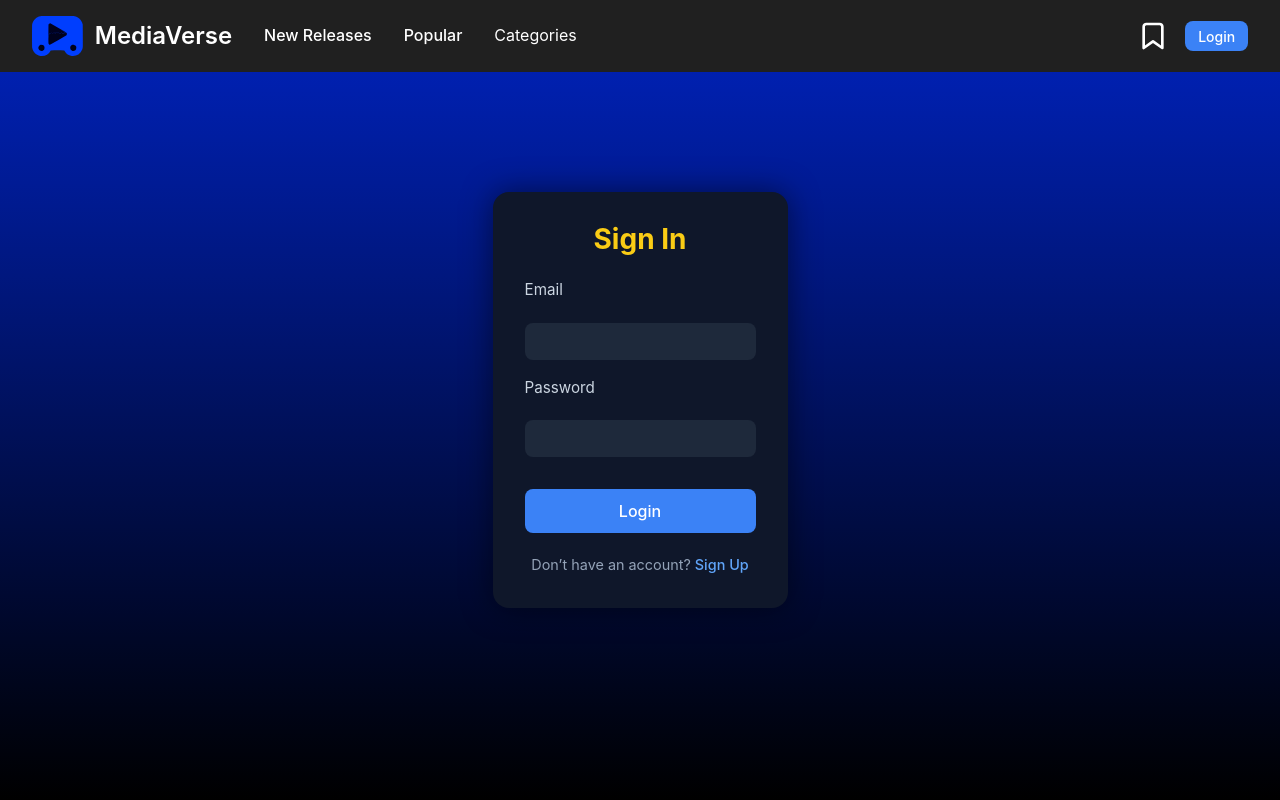
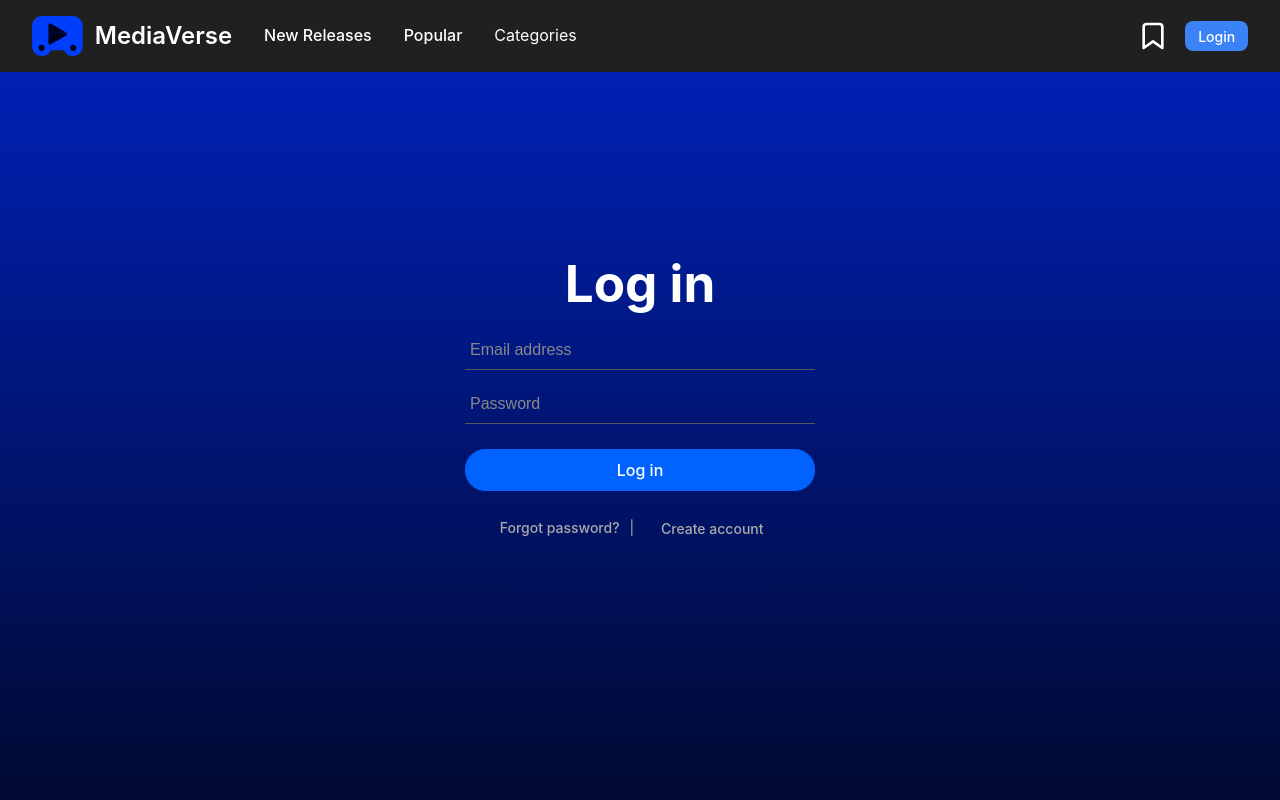
Before and after one commit to Erdaulet12/MediaVerse, a React (Vite) app in the folder MEDIAVERSE/: page /auth in a window 1280 px wide. Shown: the top 800 px of the page. Built offline with nearby package versions, Linux system fonts and the light colour scheme.

Commit message:
2-2 finale

```diff
--- a/MEDIAVERSE/src/App.jsx
+++ b/MEDIAVERSE/src/App.jsx
@@ -12,7 +12,6 @@ import AllNews from "./pages/AllNews";
 import BrowseAll from "./pages/BrowseAll";
 import AnimeWatch from "./pages/AnimeWatch";
 import Auth from "./pages/Auth";
-import Register from "./pages/Register";
 import "./assets/css/App.css";
 
 const App = () => {
@@ -34,7 +33,6 @@ const App = () => {
             <Route path="/privacy" element={<Privacy />} />
             <Route path="/about" element={<About />} />
             <Route path="/auth" element={<Auth />} />
-            <Route path="/register" element={<Register />} />
           </Routes>
         </div>
         <Footer />
--- a/MEDIAVERSE/src/assets/css/Auth.css
+++ b/MEDIAVERSE/src/assets/css/Auth.css
@@ -1,103 +1,92 @@
-/* src/assets/css/Auth.css */
-
-.auth-page {
+.auth-container {
+    color: #fff;
+    min-height: 100vh;
     display: flex;
     flex-direction: column;
-    min-height: 100vh;
-    background: linear-gradient(to bottom, #0023c1, #000000);
-}
-
-.auth-content {
-    flex: 1;
-    display: flex;
     justify-content: center;
     align-items: center;
-    padding: 2rem 1rem;
-}
-
-.auth-container {
-    max-width: 420px;
-    background: #0f172a;
-    border-radius: 1rem;
-    padding: 2rem;
-    box-shadow: 0 0 30px rgba(0, 0, 0, 0.5);
-    color: #f9fafb;
-    font-family: 'Inter', sans-serif;
-}
-
-.auth-container h1 {
-    font-size: 1.75rem;
-    color: #facc15;
-    margin-bottom: 1.5rem;
-    text-align: center;
+    padding: 20px;
 }
 
 .auth-form {
     display: flex;
     flex-direction: column;
-    gap: 1rem;
-}
-
-.auth-form label {
-    font-size: 0.95rem;
-    margin-bottom: 0.25rem;
-    color: #cbd5e1;
+    gap: 15px;
+    width: 100%;
+    max-width: 350px;
+    margin-top: 20px;
 }
 
 .auth-form input {
-    padding: 0.6rem 0.75rem;
-    font-size: 1rem;
+    background: transparent;
     border: none;
-    border-radius: 0.5rem;
-    background-color: #1e293b;
-    color: #f1f5f9;
+    border-bottom: 1px solid #585858;
+    color: white;
+    padding: 10px 5px;
+    font-size: 16px;
     outline: none;
-    transition: background 0.3s;
 }
 
-.auth-form input:focus {
-    background-color: #334155;
+.auth-form input::placeholder {
+    color: #888;
 }
 
-.auth-button {
-    margin-top: 1rem;
-    padding: 0.75rem;
-    font-size: 1rem;
-    background-color: #3b82f6;
+.auth-form button {
+    background-color: #0062ff;
     color: white;
-    border: none;
-    border-radius: 0.5rem;
+    padding: 10px;
+    border: 1px solid #0062ff;
+    border-radius: 20px;
     cursor: pointer;
-    transition: background 0.3s;
+    font-size: 16px;
+    margin-top: 10px;
+    transition: background-color 0.3s;
 }
 
-.auth-button:hover {
-    background-color: #2563eb;
+.auth-form button:hover {
+    background-color: #002aff;
 }
 
-.auth-footer {
-    margin-top: 1.25rem;
+.auth-links {
+    margin-top: 20px;
+    font-size: 14px;
+    color: #aaa;
+    display: flex;
+    flex-wrap: wrap;
+    gap: 10px;
+    justify-content: center;
+    align-items: center;
     text-align: center;
-    font-size: 0.9rem;
-    color: #94a3b8;
 }
 
-.auth-footer a {
-    color: #60a5fa;
+.auth-links a,
+.auth-links button {
+    color: #aaa;
     text-decoration: none;
+    background: none;
+    border: none;
+    cursor: pointer;
+    font-size: 14px;
 }
 
-.auth-footer a:hover {
-    text-decoration: underline;
+.auth-links button:hover,
+.auth-links a:hover {
+    color: #fff;
 }
 
-@media (max-width: 480px) {
-    .auth-container {
-        margin: 1rem;
-        padding: 1.5rem;
+.auth-message {
+    margin-top: 15px;
+    color: #00ff88;
+    font-size: 14px;
+    text-align: center;
+}
+
+@media (max-width: 400px) {
+    .auth-form {
+        width: 100%;
     }
 
     .auth-container h1 {
-        font-size: 1.5rem;
+        font-size: 24px;
     }
 }
--- a/MEDIAVERSE/src/pages/Auth.jsx
+++ b/MEDIAVERSE/src/pages/Auth.jsx
@@ -1,60 +1,124 @@
-import { useState } from "react";
+import { useState, useEffect } from "react";
 import { useNavigate } from "react-router-dom";
 import "../assets/css/Auth.css";
 
-export default function Auth() {
-  const [email, setEmail] = useState("");
-  const [password, setPassword] = useState("");
+const Auth = () => {
   const navigate = useNavigate();
+  const [isLogin, setIsLogin] = useState(true);
+  const [form, setForm] = useState({
+    email: "",
+    password: "",
+    confirmPassword: "",
+  });
+  const [message, setMessage] = useState("");
+  const [users, setUsers] = useState([]);
 
-  const handleLogin = (e) => {
+  useEffect(() => {
+    const storedUsers = JSON.parse(localStorage.getItem("users")) || [];
+    setUsers(storedUsers);
+  }, []);
+
+  const handleChange = (e) => {
+    setForm({ ...form, [e.target.name]: e.target.value });
+  };
+
+  const handleSubmit = (e) => {
     e.preventDefault();
+    const { email, password, confirmPassword } = form;
 
-    const storedUser = JSON.parse(localStorage.getItem("user"));
+    if (!email || !password || (!isLogin && !confirmPassword)) {
+      setMessage("Please fill all fields");
+      return;
+    }
 
-    if (storedUser?.email === email && storedUser?.password === password) {
+    if (!isLogin) {
+      if (password !== confirmPassword) {
+        setMessage("Passwords do not match");
+        return;
+      }
+
+      const exists = users.find((user) => user.email === email);
+      if (exists) {
+        setMessage("User already exists");
+        return;
+      }
+
+      const newUsers = [...users, { email, password }];
+      setUsers(newUsers);
+      localStorage.setItem("users", JSON.stringify(newUsers));
+      setMessage("Account created! You can log in now");
+      setIsLogin(true);
+      return;
+    }
+
+    const storedUsers = JSON.parse(localStorage.getItem("users")) || [];
+    const user = storedUsers.find(
+      (u) => u.email === email && u.password === password
+    );
+    if (user) {
+      setMessage("Login successful!");
       localStorage.setItem("isAuthenticated", "true");
-      alert("Login successful!");
+      localStorage.setItem("userEmail", email);
+      setTimeout(() => {
         navigate("/");
+      }, 1000);
     } else {
-      alert("Invalid credentials.");
+      setMessage("Invalid email or password");
     }
   };
 
   return (
-    <div className="auth-page">
-      <main className="auth-content">
     <div className="auth-container">
-          <h1>Sign In</h1>
-          <form className="auth-form" onSubmit={handleLogin}>
-            <label htmlFor="email">Email</label>
+      <h1>{isLogin ? "Log in" : "Create account"}</h1>
+      <form className="auth-form" onSubmit={handleSubmit}>
         <input
           type="email"
-              id="email"
-              value={email}
-              onChange={(e) => setEmail(e.target.value)}
+          name="email"
+          placeholder="Email address"
+          value={form.email}
+          onChange={handleChange}
           required
         />
-
-            <label htmlFor="password">Password</label>
         <input
           type="password"
-              id="password"
-              value={password}
-              onChange={(e) => setPassword(e.target.value)}
+          name="password"
+          placeholder="Password"
+          value={form.password}
+          onChange={handleChange}
           required
         />
-
-            <button type="submit" className="auth-button">
-              Login
+        {!isLogin && (
+          <input
+            type="password"
+            name="confirmPassword"
+            placeholder="Confirm Password"
+            value={form.confirmPassword}
+            onChange={handleChange}
+            required
+          />
+        )}
+        <button type="submit">{isLogin ? "Log in" : "Register"}</button>
+      </form>
+      {message && <p className="auth-message">{message}</p>}
+      <div className="auth-links">
+        {isLogin ? (
+          <>
+            <a href="#">Forgot password?</a>
+            <span>|</span>
+            <button type="button" onClick={() => setIsLogin(false)}>
+              Create account
             </button>
-          </form>
-
-          <div className="auth-footer">
-            Don’t have an account? <a href="/register">Sign Up</a>
+          </>
+        ) : (
+          <>
+            <button type="button" onClick={() => setIsLogin(true)}>
+              Already have an account?
+            </button>
+          </>
+        )}
       </div>
     </div>
-      </main>
-    </div>
   );
-}
+};
+
+export default Auth;
--- a/MEDIAVERSE/src/pages/Register.jsx
+++ /dev/null
@@ -1,67 +0,0 @@
-import { useState } from "react";
-import { useNavigate } from "react-router-dom";
-import "../assets/css/Auth.css";
-
-export default function Register() {
-  const [form, setForm] = useState({ username: "", email: "", password: "" });
-  const navigate = useNavigate();
-
-  const handleChange = (e) => {
-    setForm({ ...form, [e.target.id]: e.target.value });
-  };
-
-  const handleRegister = (e) => {
-    e.preventDefault();
-
-    // сохранить в localStorage
-    localStorage.setItem("user", JSON.stringify(form));
-    alert("Registered successfully!");
-    navigate("/");
-  };
-
-  return (
-    <div className="auth-page">
-      <main className="auth-content">
-        <div className="auth-container">
-          <h1>Sign Up</h1>
-          <form className="auth-form" onSubmit={handleRegister}>
-            <label htmlFor="username">Username</label>
-            <input
-              type="text"
-              id="username"
-              value={form.username}
-              onChange={handleChange}
-              required
-            />
-
-            <label htmlFor="email">Email</label>
-            <input
-              type="email"
-              id="email"
-              value={form.email}
-              onChange={handleChange}
-              required
-            />
-
-            <label htmlFor="password">Password</label>
-            <input
-              type="password"
-              id="password"
-              value={form.password}
-              onChange={handleChange}
-              required
-            />
-
-            <button type="submit" className="auth-button">
-              Register
-            </button>
-          </form>
-
-          <div className="auth-footer">
-            Already have an account? <a href="/auth">Sign In</a>
-          </div>
-        </div>
-      </main>
-    </div>
-  );
-}
```
Lines whose indentation alone changed are shown as unchanged.
